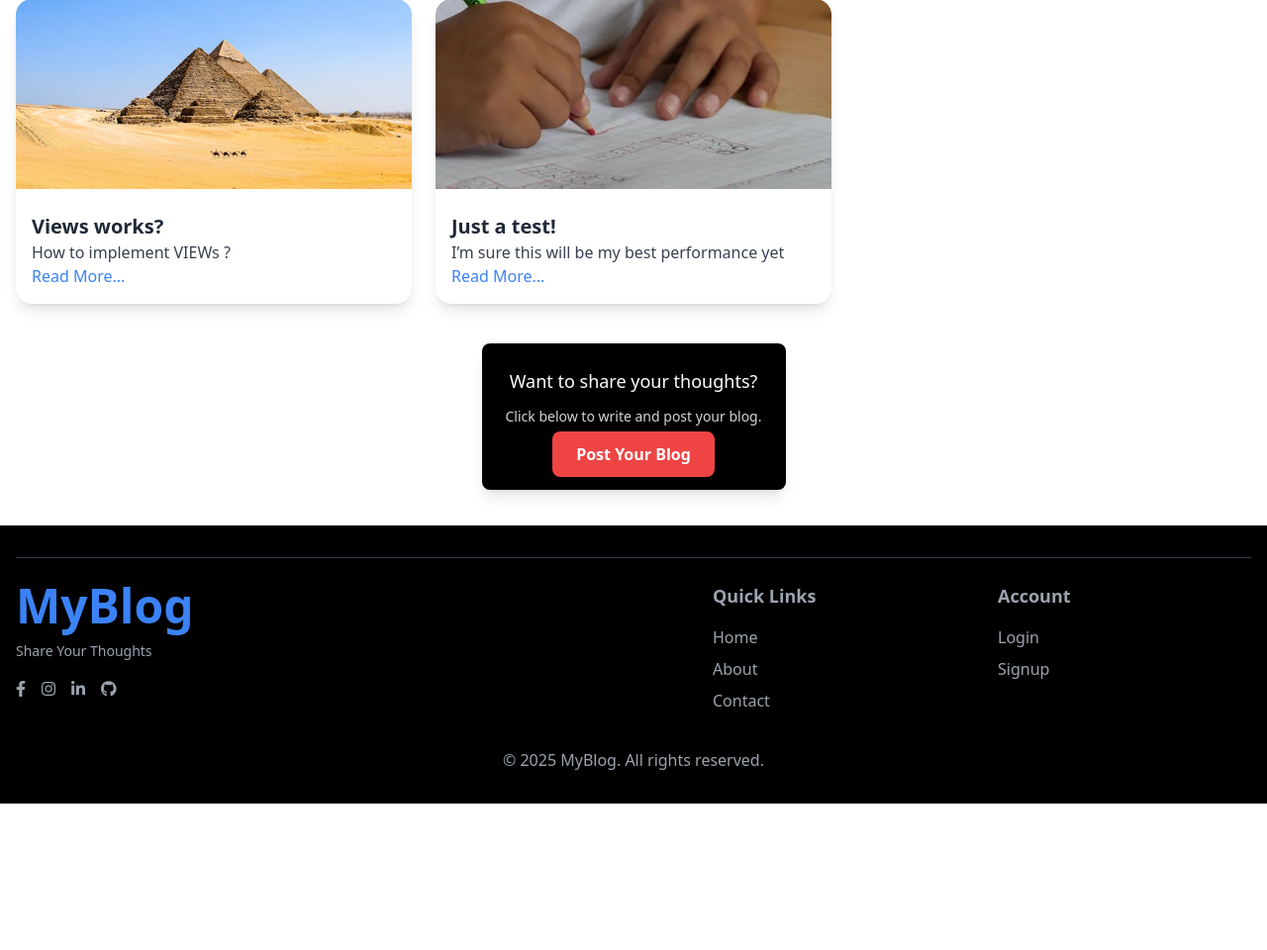
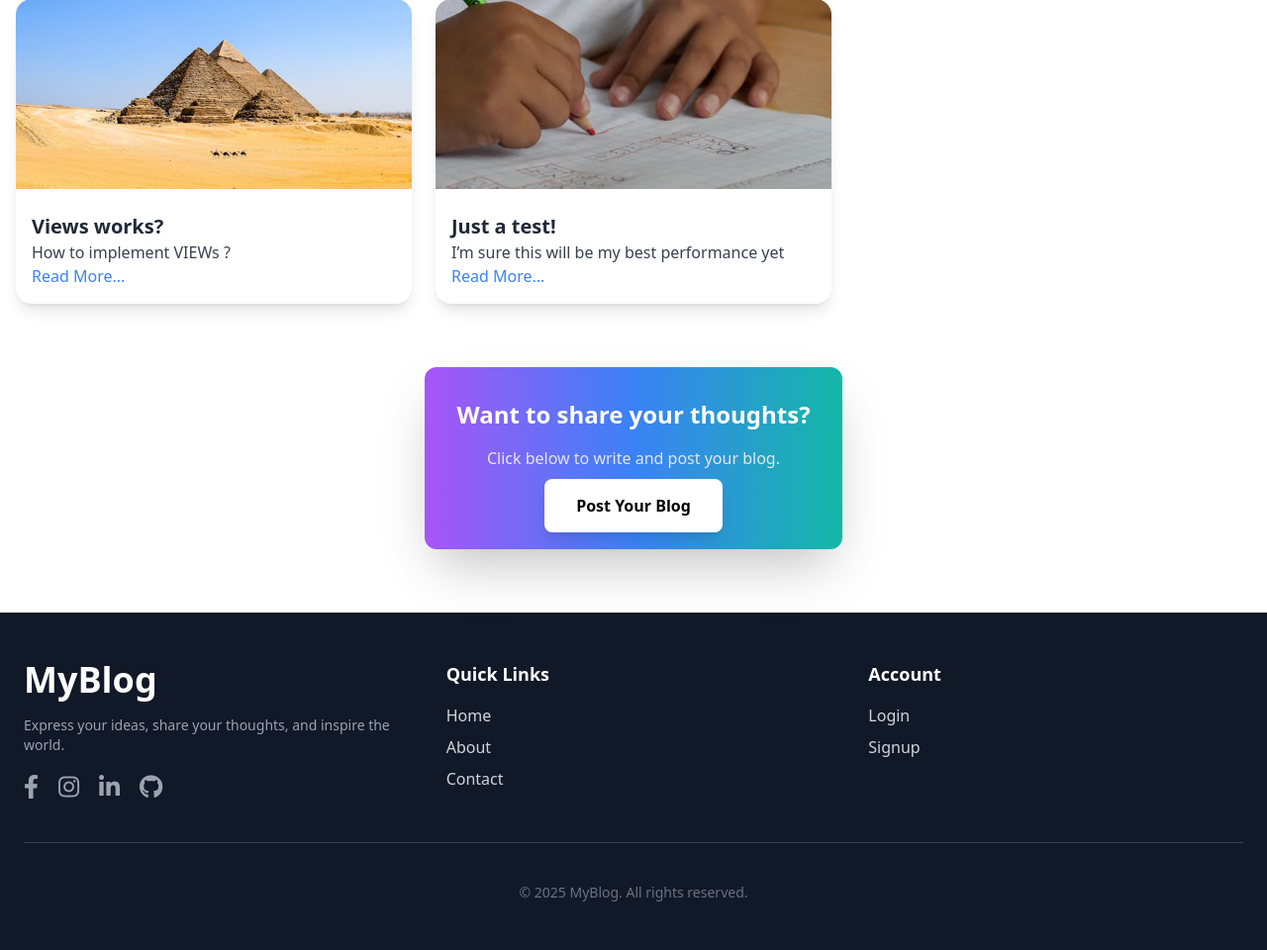
Before and after one commit to saradjung/BlogSite, a Django app: page /allblogs/ in a window 1280 px wide. Shown: the part 2045-3005 px from the top of the page at 99% size. Before the commit the page ends 2857 px from the top, so only its background shows below. Run offline with Django 5.2, Linux system fonts and the light colour scheme; data comes from the database, SQL or seed files in the repository; both versions use the stored data as it was after the commit; some libraries are stand-ins or nearby versions.

Commit message:
Redesigned Home Page UI

```diff
--- a/blog_project/blog/templates/all_blog.html
+++ b/blog_project/blog/templates/all_blog.html
@@ -26,16 +26,14 @@
     </div>
 </div>
 
-<div class="flex justify-center mt-10">
-    <div class="bg-black text-white p-6 rounded-lg shadow-lg text-center">
-        <p class="mb-3 text-lg">Want to share your thoughts?</p>
-        <p class="text-gray-300 text-sm mb-4">Click below to write and post your blog.</p>
-        <a href="{%url 'postblog' %}" class="bg-red-500 text-white px-6 py-3 rounded-lg font-bold shadow-md
-           hover:bg-red-600 transform hover:scale-105 transition">
+<div class="flex justify-center mt-16">
+    <div class="bg-gradient-to-r from-purple-500 via-blue-500 to-teal-500 text-white p-8 rounded-xl shadow-2xl text-center hover:scale-105 transform transition-all">
+        <p class="mb-4 text-2xl font-semibold">Want to share your thoughts?</p>
+        <p class="text-gray-200 text-base mb-6">Click below to write and post your blog.</p>
+        <a href="{% url 'postblog' %}" class="bg-white text-black px-8 py-4 rounded-lg font-semibold shadow-lg transition-colors hover:bg-gray-100 hover:text-blue-500 transform transition duration-300 ease-in-out">
             Post Your Blog
         </a>
     </div>
 </div>
 
-
 {% endblock %}
--- a/blog_project/blog/templates/base.html
+++ b/blog_project/blog/templates/base.html
@@ -72,47 +72,60 @@
 
 {% block content %}
 {% endblock %}
-<footer class="bg-black text-gray-400 py-8 mt-9 ">
-    <div class="container mx-auto px-4">
-        <hr class="border-gray-700 mb-6">
-        <div class="grid grid-cols-1 md:grid-cols-2 gap-8">
-            <div class="flex flex-col md:flex-row md:items-start md:space-x-40">
-                <div>
-                    <h3 class="text-5xl font-semibold mb-3 text-blue-500">
-                        <a href="{% url 'home' %}" class="hover">MyBlog</a>
+<footer class="bg-gray-900 text-gray-300 py-12 mt-16">
+    <div class="container mx-auto px-6">
+        <div class="grid grid-cols-1 md:grid-cols-3 gap-12">
+            <!-- Brand & About -->
+            <div class="flex flex-col space-y-4">
+                <h3 class="text-4xl font-bold text-white">
+                    <a href="{% url 'home' %}" class="hover:text-blue-400 transition duration-300">MyBlog</a>
                 </h3>
-                    <p class="text-sm mb-4">Share Your Thoughts</p>
-                    <div class="flex space-x-4 mb-4">
-                        <a href="https://www.facebook.com/profile.php?id=100036591739321" class="hover:text-white"><i class="fab fa-facebook-f"></i></a>
-                        <a href="#" class="hover:text-white"><i class="fab fa-instagram"></i></a>
-                        <a href="#" class="hover:text-white"><i class="fab fa-linkedin-in"></i></a>
-                        <a href="#" class="hover:text-white"><i class="fab fa-github"></i></a>
+                <p class="text-gray-400 text-sm">Express your ideas, share your thoughts, and inspire the world.</p>
+                <div class="flex space-x-5 mt-2">
+                    <a href="https://www.facebook.com" class="text-gray-400 hover:text-blue-500 transition">
+                        <i class="fab fa-facebook-f text-2xl"></i>
+                    </a>
+                    <a href="https://www.instagram.com" class="text-gray-400 hover:text-pink-500 transition">
+                        <i class="fab fa-instagram text-2xl"></i>
+                    </a>
+                    <a href="https://www.linkedin.com" class="text-gray-400 hover:text-blue-400 transition">
+                        <i class="fab fa-linkedin-in text-2xl"></i>
+                    </a>
+                    <a href="https://www.github.com" class="text-gray-400 hover:text-gray-300 transition">
+                        <i class="fab fa-github text-2xl"></i>
+                    </a>
                 </div>
             </div>
-            </div>
-            <div class="grid grid-cols-2 gap-8 ml-16">
-                <div >
-                    <h3 class="text-lg font-semibold mb-4">Quick Links</h3>
+
+            <!-- Quick Links -->
+            <div class="flex flex-col space-y-4">
+                <h3 class="text-lg font-semibold text-white">Quick Links</h3>
                 <ul class="space-y-2">
-                        <li><a href="{% url 'home' %}" class="hover:text-white">Home</a></li>
-                        <li><a href="{% url 'about' %}" class="hover:text-white">About</a></li>
-                        <li><a href="{% url 'contact' %}" class="hover:text-white">Contact</a></li>
+                    <li><a href="{% url 'home' %}" class="hover:text-blue-400 transition duration-300">Home</a></li>
+                    <li><a href="{% url 'about' %}" class="hover:text-blue-400 transition duration-300">About</a></li>
+                    <li><a href="{% url 'contact' %}" class="hover:text-blue-400 transition duration-300">Contact</a></li>
                 </ul>
             </div>
-                <div>
-                    <h3 class="text-lg font-semibold mb-4">Account</h3>
+
+            <!-- Account Section -->
+            <div class="flex flex-col space-y-4">
+                <h3 class="text-lg font-semibold text-white">Account</h3>
                 <ul class="space-y-2">
                     {% if user.is_authenticated %}
-                            <li><a href="{% url 'logout' %}" class="hover:text-white">Logout</a></li>
+                        <li><a href="{% url 'logout' %}" class="hover:text-blue-400 transition duration-300">Logout</a></li>
                     {% else %}
-                            <li><a href="{% url 'login' %}" class="hover:text-white">Login</a></li>
-                            <li><a href="{% url 'signup' %}" class="hover:text-white">Signup</a></li>
+                        <li><a href="{% url 'login' %}" class="hover:text-blue-400 transition duration-300">Login</a></li>
+                        <li><a href="{% url 'signup' %}" class="hover:text-blue-400 transition duration-300">Signup</a></li>
                     {% endif %}
                 </ul>
             </div>
         </div>
-        </div>
-        <div class="mt-8 text-center">
+
+        <!-- Divider Line -->
+        <hr class="border-gray-700 my-10">
+
+        <!-- Copyright -->
+        <div class="text-center text-gray-500 text-sm">
             <p>&copy; 2025 MyBlog. All rights reserved.</p>
         </div>
     </div>
```
Also changed, not shown: blog_project/blog/templates/bookmarks.html (+6 -5 lines), blog_project/blog/templates/home.html (+27 -9 lines), blog_project/db.sqlite3, blog_project/media/blog_images/pic_TNAVEcx.jpeg (added). Lines whose indentation alone changed are shown as unchanged.
